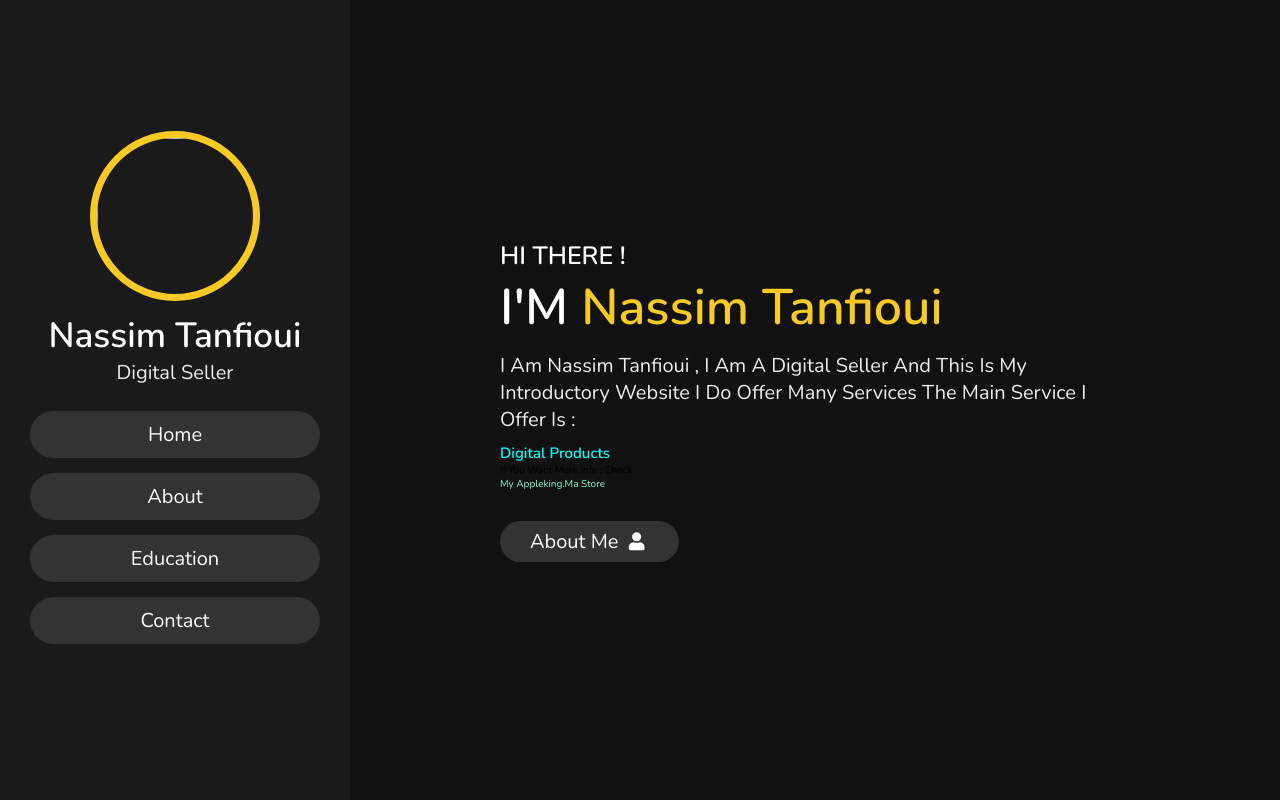
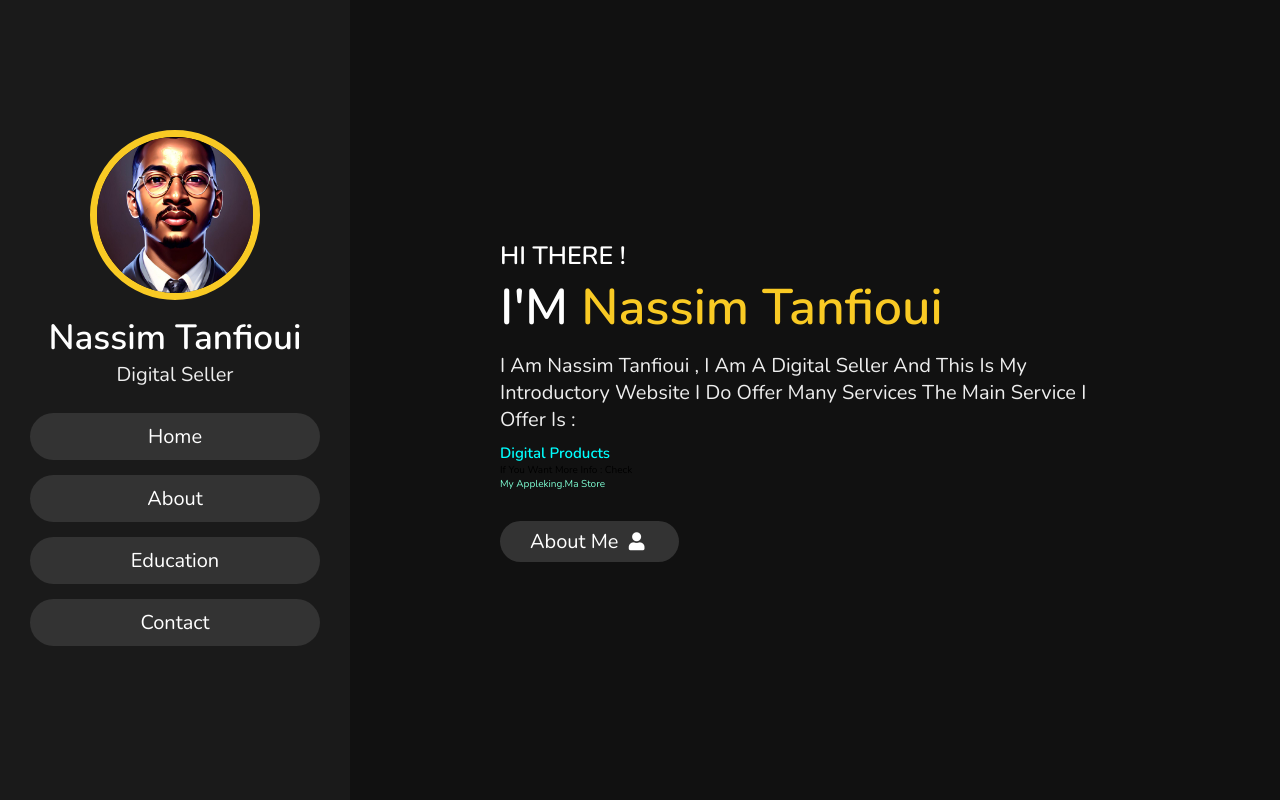
Before and after one commit to HighqualityTeam/Nassim, a plain HTML site: page index.html in a window 1280 px wide. Shown: the top 800 px of the page. Drawn offline with nearby package versions, Linux system fonts and the light colour scheme; the site is published under a folder, as on GitHub Pages, so addresses that start at the root find nothing.

Commit message:
Update index.html

```diff
--- a/index.html
+++ b/index.html
@@ -19,7 +19,7 @@
 <header>
 
     <div class="user">
-        <img src="/img/WhatsApp Image 2023-01-11 at 16.28.46.jpg" alt="">
+       <img src="img/WhatsApp Image 2023-01-11 at 16.28.46.jpg" alt="your browser does not support this">
         <h3 class="name">Nassim Tanfioui</h3>
         <p class="post">Digital seller </p>
     </div>
```
